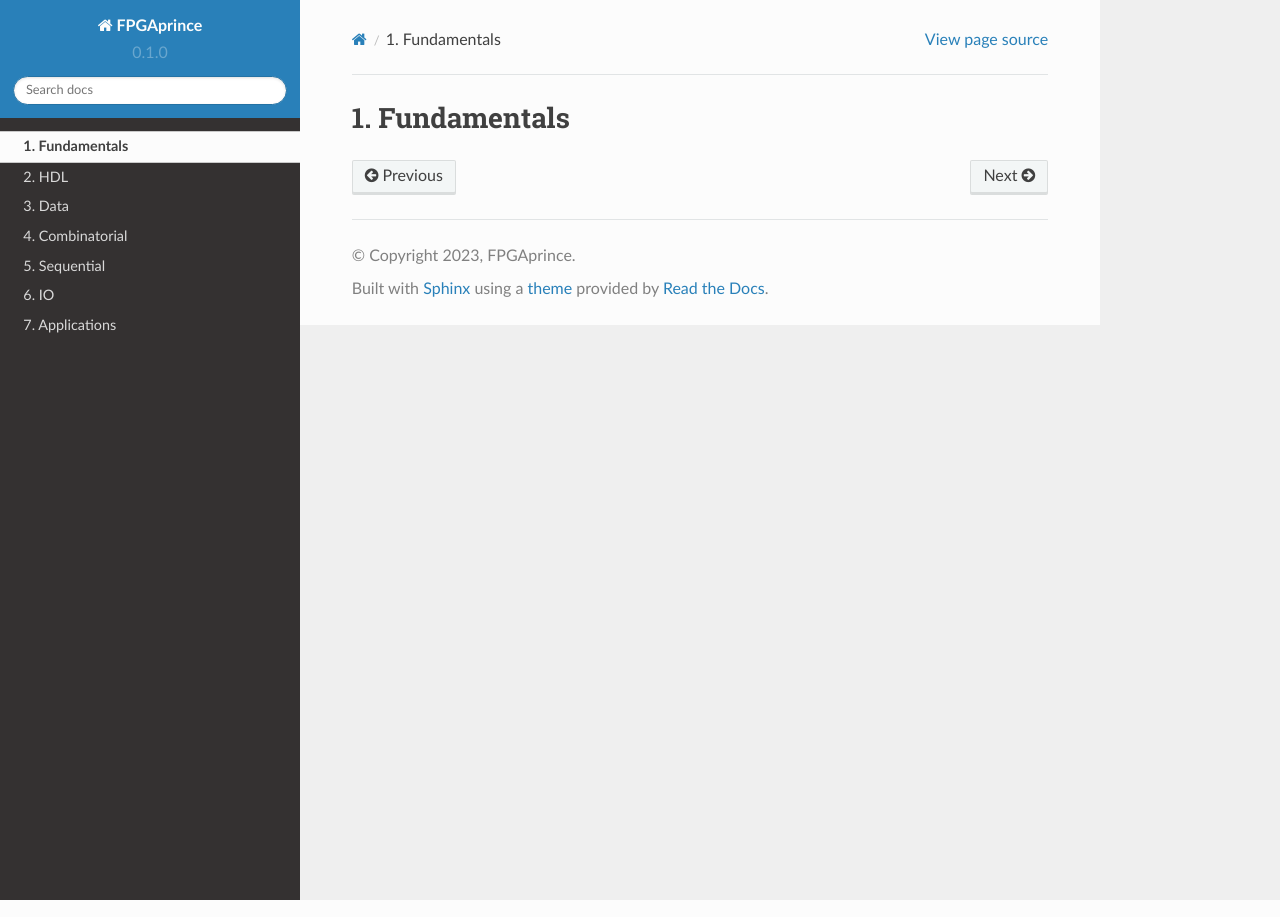
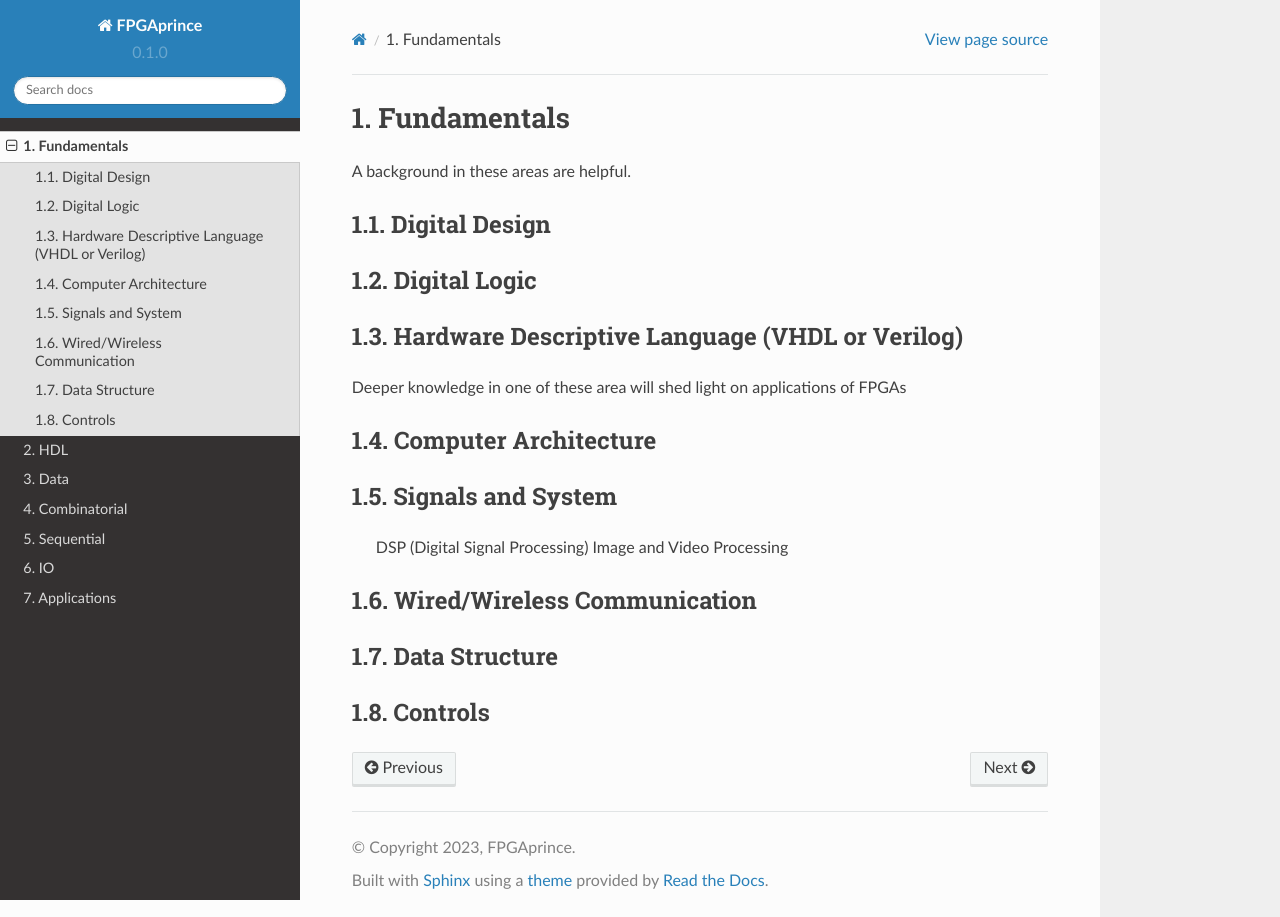
Before and after one commit to fpgaprince/rtd, a Sphinx documentation site: the page built from docs/source/fundamentals.rst, in a window 1280 px wide. Built offline with Sphinx 7.4.7 and the Read the Docs theme 2.0.0, drawn with Linux system fonts in a browser that asks for light colours.

Commit message:
added sections

```diff
--- a/docs/source/fundamentals.rst
+++ b/docs/source/fundamentals.rst
@@ -1,2 +1,32 @@
 Fundamentals
 #################
+
+A background in these areas are helpful.
+
+Digital Design
+***********************
+Digital Logic
+***********************
+Hardware Descriptive Language (VHDL or Verilog)
+*********************************************************************
+
+
+Deeper knowledge in one of these area will shed light on applications of FPGAs
+
+
+Computer Architecture
+***********************
+
+Signals and System
+***********************
+    DSP (Digital Signal Processing)
+    Image and Video Processing
+
+Wired/Wireless Communication
+**********************************************
+
+Data Structure
+***********************
+
+Controls
+***********************
```
